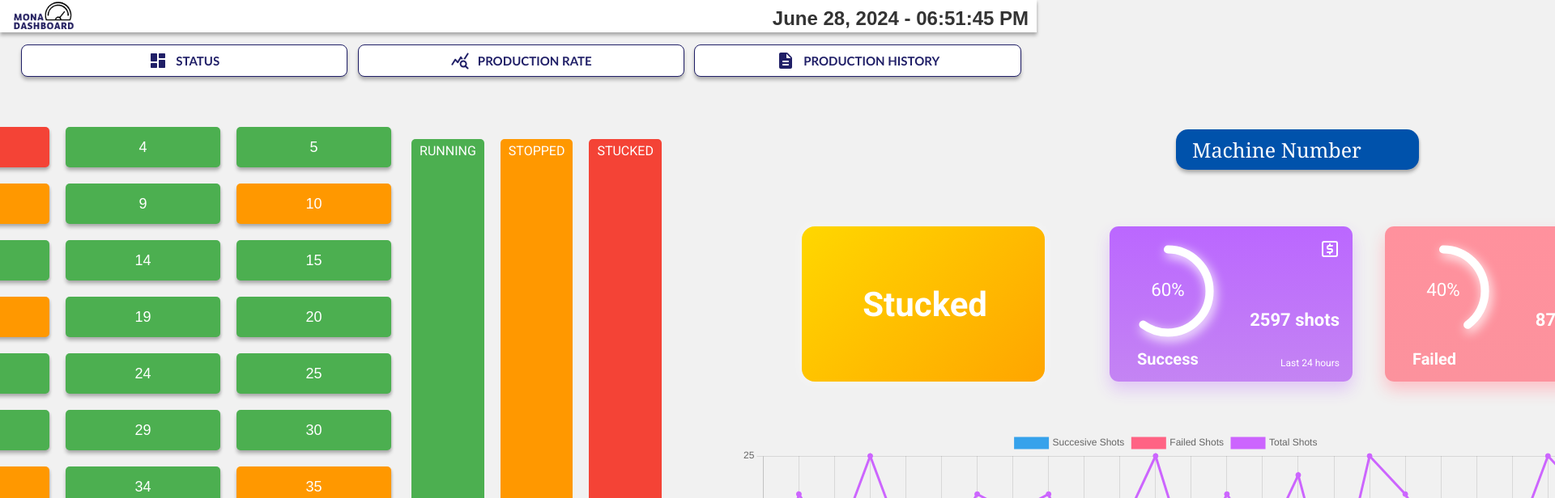
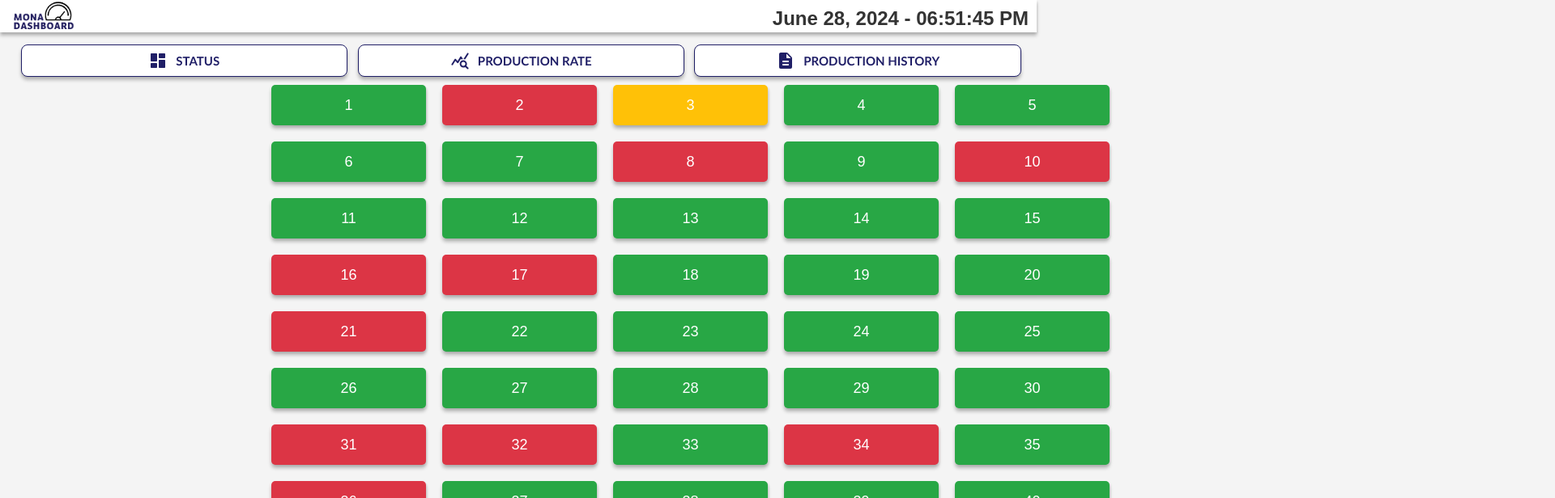
Before and after one commit to cepdnaclk/e20-co227-MONA-Dashboard, a React (Create React App) app in the folder dashboard/: page /rate in a window 1280 px wide. Shown: the top 616 px of the page at 81% size, 1920 px wide, since content can reach past the window. Built offline with nearby package versions, Linux system fonts and the light colour scheme; a web font is replaced by a local one.

Commit message:
Rate Page

```diff
--- a/dashboard/src/components/RateComponents/ButtonGroup/ButtonGroup.css
+++ b/dashboard/src/components/RateComponents/ButtonGroup/ButtonGroup.css
@@ -1,6 +1,7 @@
 .grid-container {
   text-align: center;
   display: flex;
+
     justify-content: center;
     direction: flex-start;
   /* margin: 20px; */
--- a/dashboard/src/components/RateComponents/ButtonGroup/ButtonGroup.jsx
+++ b/dashboard/src/components/RateComponents/ButtonGroup/ButtonGroup.jsx
@@ -1,7 +1,8 @@
 import React from "react";
 import "./ButtonGroup.css";
 
-const ButtonGroup= () => {
+const ButtonGroup = ({ onButtonClick }) => {
+  console.log("ButtonGroup rendered");
   const statuses = [
     "running",
     "stopped",
@@ -13,7 +14,6 @@ const ButtonGroup= () => {
     "stopped",
     "running",
     "stopped",
-    "running",
     "running",
     "running",
     "running",
@@ -56,11 +56,14 @@ const ButtonGroup= () => {
   ];
 
   return (
-    <div className="grid-container">
-
+    <div className="button-group-container">
       <div className="button-group">
         {statuses.map((status, index) => (
-          <button key={index} className={`grid-button ${status}`}>
+          <button
+            key={index}
+            className={`grid-button ${status}`}
+            onClick={onButtonClick}
+          >
             {index + 1}
           </button>
         ))}
--- a/dashboard/src/components/RateComponents/Dash/MainDash.css
+++ b/dashboard/src/components/RateComponents/Dash/MainDash.css
@@ -18,6 +18,7 @@
   justify-content: center;
   padding: 30px;
   margin-left: 1600px;
+  margin-top: -20px;
 }
 
 .cards-container {
@@ -26,14 +27,16 @@
   justify-content: center;
   padding: 30px;
   position: relative;
-  margin-top: -75px;
+  margin-top: -100px;
 }
 
 .button-container {
-  position: fixed;
+  position: absolute;
   margin-left: 1000px;
   margin-top: 50px;
 }
+
+
 
 @media screen and (max-width: 1200px) {
   .MainDash {
--- a/dashboard/src/components/RateComponents/Dash/MainDash.jsx
+++ b/dashboard/src/components/RateComponents/Dash/MainDash.jsx
@@ -5,7 +5,7 @@ import Graph from "../Graph/Graph";
 import DropdownContainer from "../Containers/DropDownContainer";
 import Button from "../Button/Button";
 import Table from "../Table/Table";
-import ButtonGroup from "../ButtonGroup/ButtonGroup";
+
 const MainDash = () => {
   return (
     <div className="MainDash">
@@ -23,11 +23,10 @@ const MainDash = () => {
       <div className="graph-container">
         <Graph />
       </div>
-      <div className="ButtonGroup">
-        <ButtonGroup />
-      </div>
+
 
       <Table />
+
     </div>
   );
 };
--- a/dashboard/src/components/RateComponents/Table/Table.css
+++ b/dashboard/src/components/RateComponents/Table/Table.css
@@ -1,9 +1,9 @@
 .Table {
   width: 50%;
   border-collapse: collapse;
-  position: absolute;
-  margin-top: 780px;
-    margin-right: 1100px;
+  position: fixed;
+  margin-top: 730px;
+    margin-right: 1150px;
     width:  1300px;
 }
 .MuiTableRow-root > * {
--- a/dashboard/src/pages/Rate/Rate.css
+++ b/dashboard/src/pages/Rate/Rate.css
@@ -1,14 +1,173 @@
-/* Rate.css */
-
-.rate-page {
- max-width: 2500px;
+/* General styles */
+body, html {
+    margin: 0;
+    padding: 0;
+    width: 100%;
+    height: 100%;
+    font-family: Arial, sans-serif;
+    background-color: #f4f4f4;
+    position: fixed;
 }
 
+/* Rate page container */
+.rate-page {
+    display: flex;
+    flex-direction: column;
+    align-items: center;
+    justify-content: flex-start;
+    width: 100%;
+    height: 100%;
+    padding: 20px;
+    box-sizing: border-box;
+}
+
+/* Dashboard container */
 .dash-container {
-  /* display: flex; */
-  /* flex-direction: column; */
-  /* align-items: center; */
-  /* justify-content: center; */
-  /* padding: 20px; */
-  /* width: 2500px; */
+    width: 100%;
+    max-width: 1200px;
+    margin-bottom: 20px; /* Ensure space between sections */
+    margin-left: 20px; /* Adjust to account for fixed ButtonGroup */
 }
+
+/* ButtonGroup container */
+.button-group-container {
+    position: fixed;
+    top: 100px;
+    left: 330px;
+    width: 200px; /* Adjust as needed */
+    z-index: 10;
+}
+
+/* Grid layout for the rate blocks */
+.rate-grid {
+    display: grid;
+    grid-template-columns: repeat(auto-fit, minmax(100px, 1fr));
+    gap: 10px;
+    width: 100%;
+}
+
+/* Chart and stats section */
+.rate-charts {
+    display: flex;
+    flex-direction: column;
+    align-items: center;
+    width: 100%;
+    margin-top: 20px;
+}
+
+.rate-chart {
+    width: 100%;
+    height: 300px;
+    margin-top: 20px;
+}
+
+/* Table for recent stats */
+.rate-table {
+    width: 100%;
+    margin-top: 0px;
+
+}
+
+.rate-table table {
+    width: 100%;
+    border-collapse: collapse;
+      position: fixed;
+    left: 20px;
+    z-index: 10;
+}
+
+.rate-table th, .rate-table td {
+    border: 1px solid #ddd;
+    padding: 8px;
+    text-align: center;
+    background-color: #fff;
+}
+
+/* Responsive adjustments */
+@media (max-width: 768px) {
+    .rate-grid {
+        grid-template-columns: repeat(auto-fit, minmax(80px, 1fr));
+    }
+
+    .rate-chart {
+        height: 200px;
+    }
+}
+
+@media (max-width: 480px) {
+    .rate-grid {
+        grid-template-columns: repeat(auto-fit, minmax(60px, 1fr));
+    }
+
+    .rate-chart {
+        height: 150px;
+    }
+
+    .rate-table th, .rate-table td {
+        padding: 4px;
+    }
+}
+
+/* ButtonGroup CSS */
+.grid-container {
+    display: flex;
+    flex-direction: column;
+    align-items: center;
+    justify-content: center;
+}
+
+.button-group {
+    display: grid;
+    grid-template-columns: repeat(auto-fit, minmax(50px, 1fr));
+    gap: 10px;
+    width: 100%;
+}
+
+.grid-button {
+    padding: 10px;
+    border: none;
+    border-radius: 5px;
+    cursor: pointer;
+    color: #fff;
+}
+
+.grid-button.running {
+    background-color: #28a745;
+}
+
+.grid-button.stopped {
+    background-color: #dc3545;
+}
+
+.grid-button.stucked {
+    background-color: #ffc107;
+}
+
+.status-legend {
+    display: flex;
+    justify-content: space-between;
+    width: 100%;
+    margin-top: 20px;
+}
+
+.status {
+    display: flex;
+    align-items: center;
+    justify-content: center;
+    padding: 5px 10px;
+    border-radius: 5px;
+    color: #fff;
+    font-weight: bold;
+}
+
+.status.running {
+    background-color: #28a745;
+}
+
+.status.stopped {
+    background-color: #dc3545;
+}
+
+.status.stucked {
+    background-color: #ffc107;
+}
--- a/dashboard/src/pages/Rate/Rate.js
+++ b/dashboard/src/pages/Rate/Rate.js
@@ -1,19 +1,26 @@
+import React, { useState } from "react";
 import "./Rate.css";
 import Header from "../../layouts/Header";
 import SecondBar from "../../layouts/SecondBar";
 import MainDash from "../../components/RateComponents/Dash/MainDash";
+import ButtonGroup from "../../components/RateComponents/ButtonGroup/ButtonGroup";
 
 function Rate() {
-  document.title = "Dashboard - Production Rate";
+  const [showMainDash, setShowMainDash] = useState(false);
+
+  const handleButtonClick = () => {
+    setShowMainDash(!showMainDash);
+  };
 
   return (
     <>
       <Header />
       <SecondBar />
       <div className="rate-page">
-        <div className="dash-container">
-          <MainDash />
+        <div className="button-group-container">
+          <ButtonGroup onButtonClick={handleButtonClick} />
         </div>
+        <div className="dash-container">{showMainDash && <MainDash />}</div>
       </div>
     </>
   );
```
Also changed, not shown: dashboard/src/components/RateComponents/Preview/Preview.css (added, +10 -0 lines), dashboard/src/components/RateComponents/Preview/Preview.jsx (added, +14 -0 lines).
